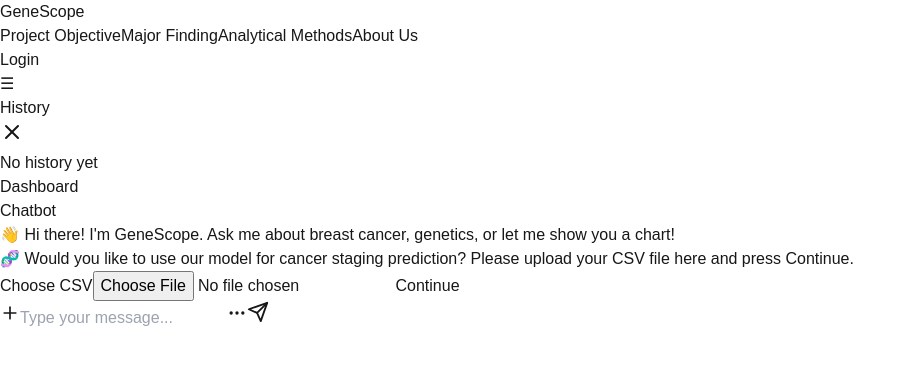
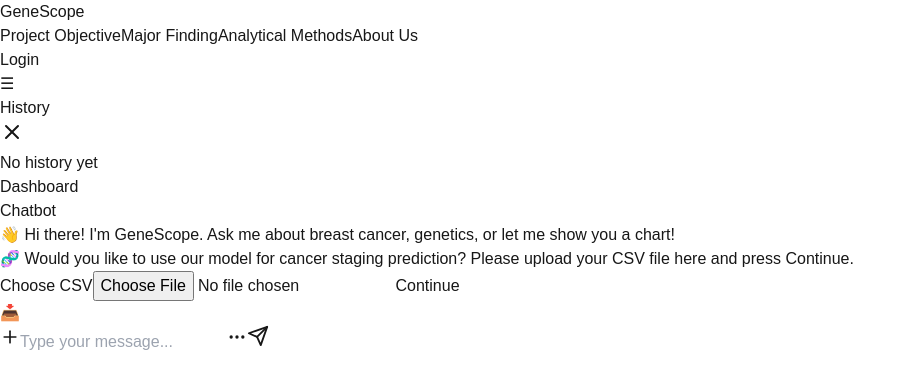
Before and after one commit to ANikfarjam/GeneScope, a Next.js app in the folder front/: page /dashboard in a window 1280 px wide. Shown: the top 388 px of the page, without its empty margins (0-912 px from the left). Built offline with nearby package versions, Linux system fonts and the light colour scheme.

Commit message:
added link to sample csv's

```diff
--- a/front/src/app/components/ChatBot.tsx
+++ b/front/src/app/components/ChatBot.tsx
@@ -246,7 +246,7 @@ export default function Chatbot() {
 
         {showCsvPrompt && (
           <div className="flex justify-start">
-            <div className="px-4 py-2 rounded-xl rounded-tl-none text-sm max-w-[800px] bg-white text-gray-900 border border-gray-300 space-y-2">
+            <div className="relative px-4 py-2 rounded-xl rounded-tl-none text-sm max-w-[800px] bg-white text-gray-900 border border-gray-300 space-y-2">
               <Typer text="🧬 Would you like to use our model for cancer staging prediction? Please upload your CSV file here and press Continue." />
               <div className="flex items-center space-x-3">
                 <label className="px-3 py-1 bg-gray-200 text-gray-800 rounded cursor-pointer hover:bg-gray-300 transition">
@@ -268,14 +268,25 @@ export default function Chatbot() {
                 <button
                   onClick={() => {
                     handleCsvSubmit();
-                    setCsvFile(null); // <--- Reset the file after submitting
-                    setPredictionDone(false); // <--- Hide the 'Try another' box again
+                    setCsvFile(null);
+                    setPredictionDone(false);
                   }}
                   className="px-4 py-1 bg-pink-600 text-white rounded transition-all duration-300 ease-in-out hover:shadow-xl hover:bg-pink-500 hover:text-black"
                 >
                   Continue
                 </button>
               </div>
+
+              {/* Download link icon */}
+              <a
+                href="https://drive.google.com/uc?export=download&id=1t_YvxBRBLpmhSwC1wUQUwsfrb2qSCPc9"
+                target="_blank"
+                rel="noopener noreferrer"
+                title="Download samples for the ML model"
+                className="absolute bottom-2 right-2 text-pink-600 text-xl hover:scale-110 transition transform"
+              >
+                📥
+              </a>
             </div>
           </div>
         )}
@@ -330,7 +341,7 @@ export default function Chatbot() {
             <ScaleLoader color="rgba(217, 35, 124, 0.4)" />
           </div>
         )}
-        {/* 🔥 New Try Another CSV Button */}
+
         {predictionDone && (
           <div className="flex justify-start">
             <div className="px-4 py-2 rounded-xl rounded-tl-none text-sm max-w-[800px] bg-white text-gray-900 border border-gray-300 space-y-2">
```
Also changed, not shown: 1 other file (tests, documents, lock files or other folders).
